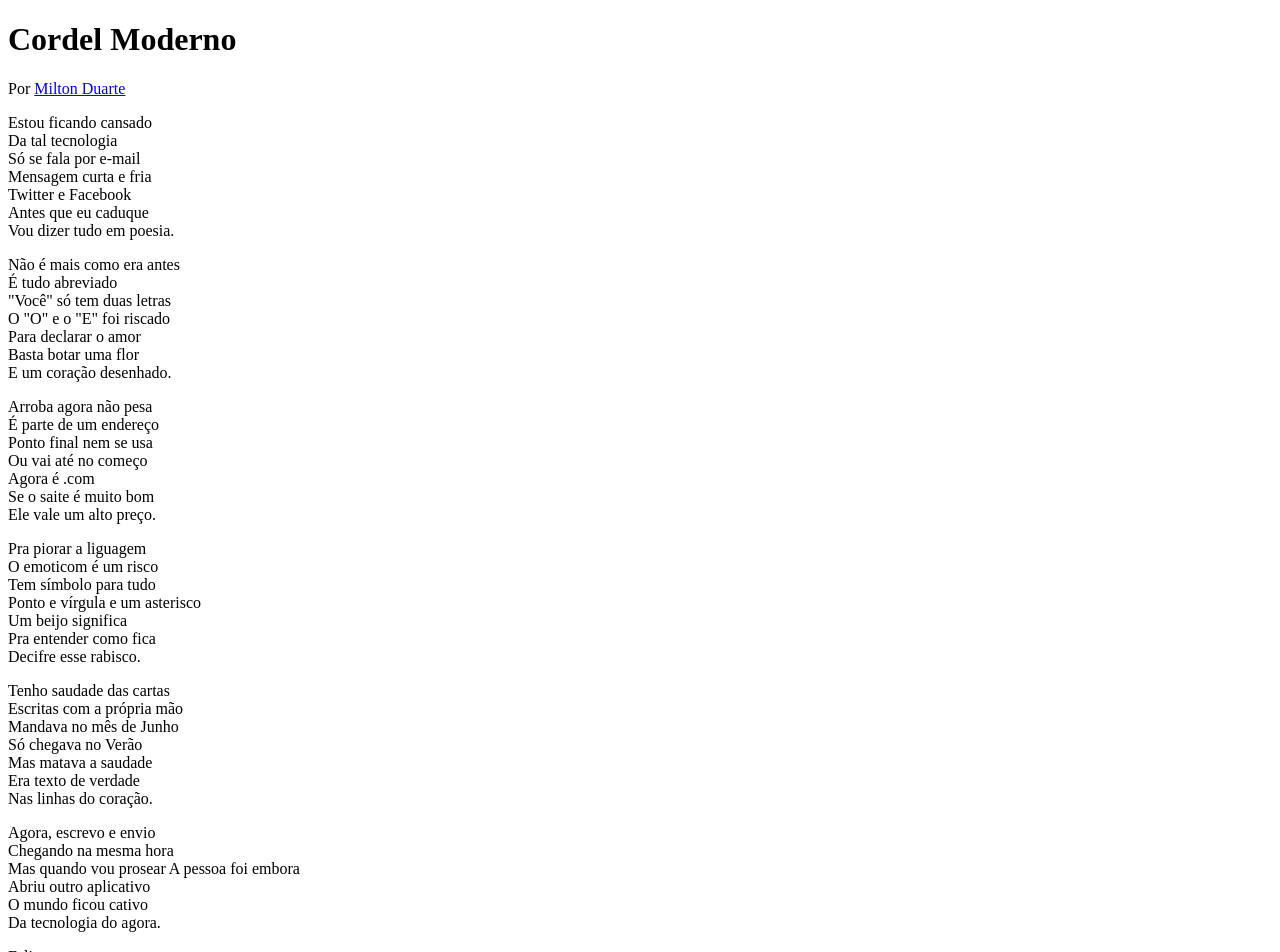
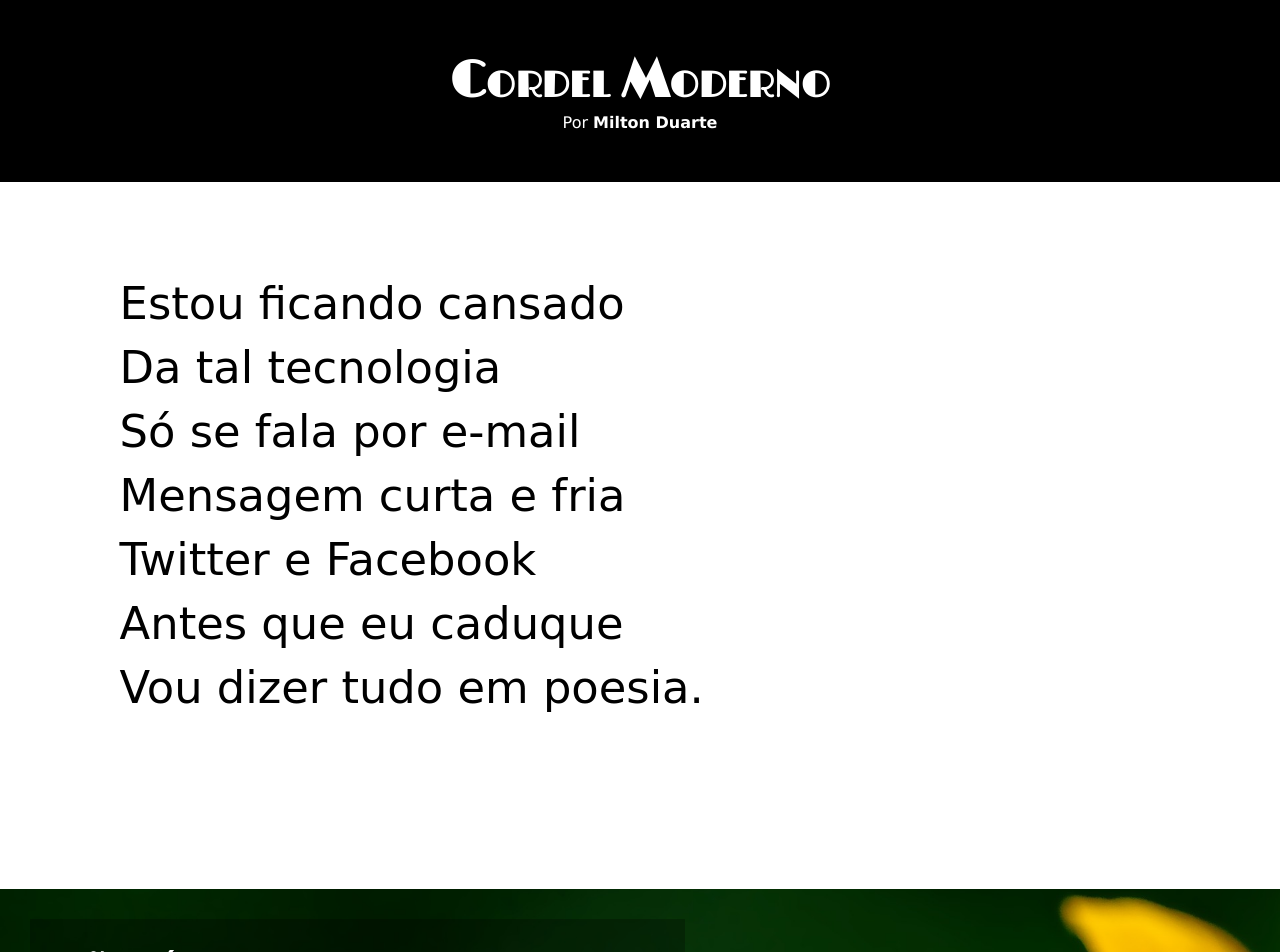
Before and after one commit to rennanallvs/html_css, a plain HTML site: page desafios/d012/index.html in a window 1280 px wide. Shown: the top 952 px of the page. Drawn offline with nearby package versions, Linux system fonts and the light colour scheme; a web font is replaced by a local one.

Commit message:
atualizando site

```diff
--- a/desafios/d012/estilo/style.css
+++ b/desafios/d012/estilo/style.css
@@ -1 +1,84 @@
 @charset "UTF-8";
+
+@import url('https://fonts.googleapis.com/css2?family=Kapakana:wght@300..400&display=swap');
+@import url('https://fonts.googleapis.com/css2?family=Limelight&display=swap');
+*{
+    margin: 0px;
+    padding: 0px;
+}
+
+:root{
+    --fonte1:Verdana, Geneva, Tahoma, sans-serif;
+    --fonte2: "Limelight", sans-serif;
+    --fonte3:"Kapakana", cursive;
+}
+html, body{
+    min-height: 10vh;
+    background-color: darkgray;
+    font-family: var(--fonte1);
+}
+header{
+    background-color: black;
+    color: white;
+    text-align: center;
+}
+header > h1{
+    font-size: 4vw;
+    font-family: var(--fonte2);
+    padding-top: 50px;
+    font-variant: small-caps;
+}
+header > p{
+    padding-bottom: 50px;
+}
+a {
+    color: white;
+    text-decoration: none;
+    font-weight: bolder;
+}
+header a:hover, footer a:hover {
+    text-decoration: underline;
+}
+section{
+    font-family: var(--fonte3);
+    font-size: 3.5vw;
+    padding-bottom: 10vh;
+    line-height: 5vw;
+    padding-left: 30px;
+}
+section > p{
+    padding: 2em;
+}
+section.normal{
+    background-color: white;
+    color: black;
+}
+section.imagem{
+    padding-top: 30px;
+    background-color: rgb(36, 36, 36);
+    color: white;
+    text-shadow: 6px 6px 13px rgba(0, 0, 0, 0.805);
+    background-size: cover;
+    background-attachment: fixed;
+}
+.imagem > p{
+    display: inline-block;
+    padding: 20px;
+    background-color: rgba(0, 0, 0, 0.253);
+    text-shadow: 1px 1px 0px black;
+}
+#img01{
+background-image: url('../imagens/background001.jpg');
+background-position: right center;
+}
+#img02{
+background-image: url('../imagens/background002.jpg');
+}
+footer {
+    font-family: var(--fonte1);
+    background-color:black;
+    color: white;
+    text-align: center;
+    padding: 10px;
+
+}
--- a/desafios/d012/index.html
+++ b/desafios/d012/index.html
@@ -12,7 +12,7 @@
         <p>Por <a href="https://www.recantodasletras.com.br/poesias/3186743" target="_blank">Milton Duarte</a></p>
     </header>
 
-    <section>
+    <section class="normal">
         <p>
             Estou ficando cansado <br>
             Da tal tecnologia <br>
@@ -26,7 +26,7 @@
 
 
 
-    <section>
+    <section class="imagem" id="img01">
         <p>
             Não é mais como era antes <br>
             É tudo abreviado <br>
@@ -36,7 +36,8 @@
             Basta botar uma flor <br>
             E um coração desenhado.
         </p>
-
+    </section>
+    <section class="normal">
         <p>
             Arroba agora não pesa <br>
             É parte de um endereço <br>
@@ -46,9 +47,9 @@
             Se o saite é muito bom <br>
             Ele vale um alto preço.
         </p>
-    </section>
 
-    <section>
+
+
         <p>
             Pra piorar a liguagem <br>
             O emoticom é um risco <br>
@@ -62,7 +63,7 @@
 
 
 
-    <section>
+    <section class="imagem" id="img02">
         <p>
             Tenho saudade das cartas <br>
             Escritas com a própria mão <br>
@@ -76,7 +77,7 @@
 
 
 
-    <section>
+    <section class="normal">
         <p>
             Agora, escrevo e envio <br>
             Chegando na mesma hora <br>
@@ -86,9 +87,7 @@
             O mundo ficou cativo <br>
             Da tecnologia do agora.
         </p>
-    </section>
 
-    <section>
         <p>
             Felizmente, pra orar <br>
             Não precisa de internet <br>
```
Also changed, not shown: desafios/d012/fundo001.html (added, +41 -0 lines), exercicos/modulo03/ex022/fundo007.html (+1 -1 lines).
